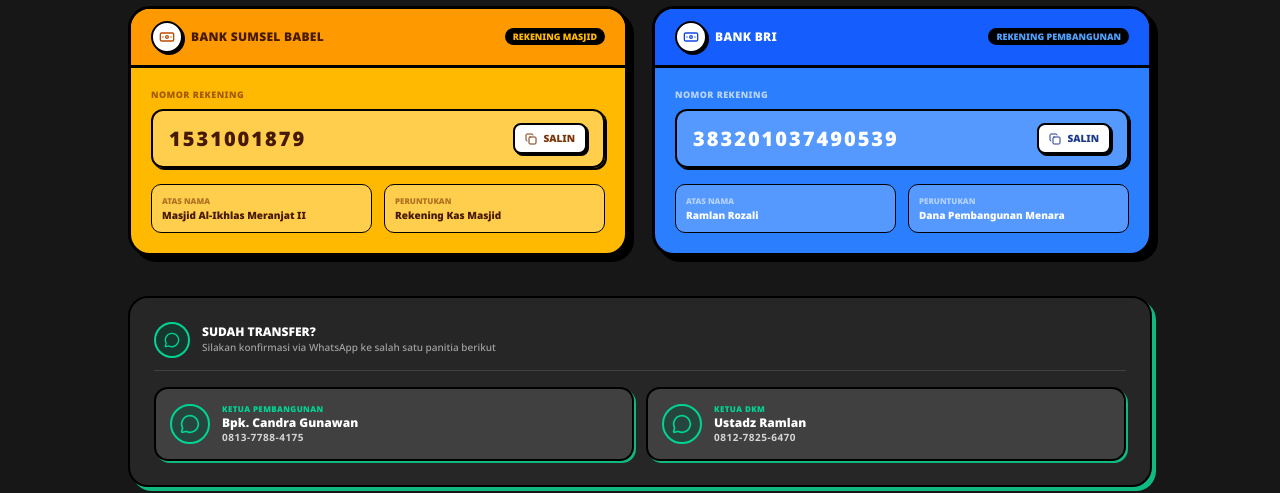
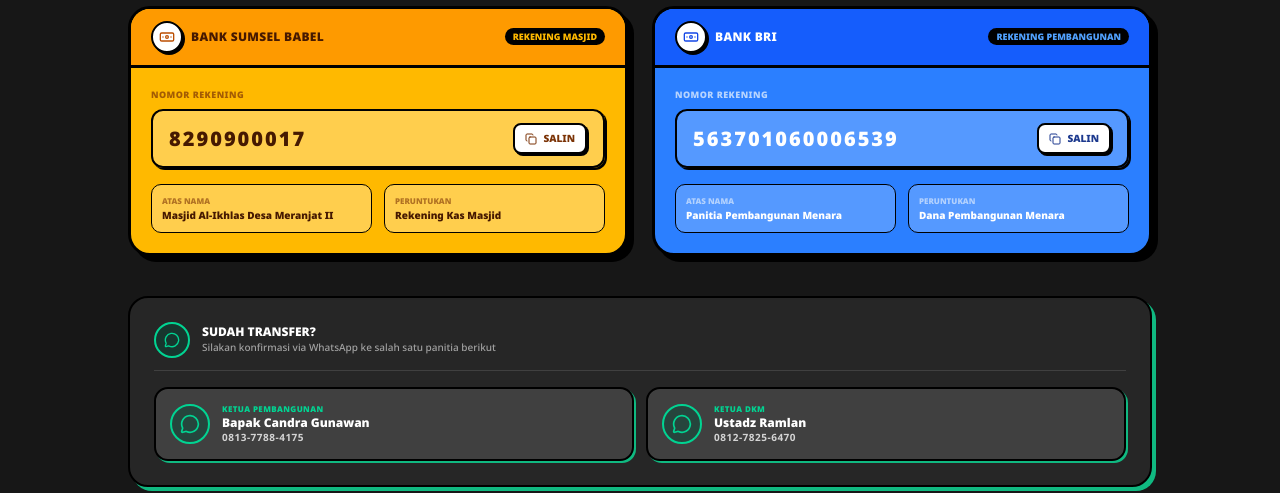
Before and after one commit to gustiaryapriandana31/menara-masjid-al-ikhlas, a Next.js app: page / in a window 1280 px wide. Shown: the part 1160-1653 px from the top of the page. Built offline with nearby package versions, Linux system fonts and the light colour scheme.

Commit message:
fix: update nomor rekening bank dan nama konfirmasi wa

```diff
--- a/src/components/shared/rekening-section.tsx
+++ b/src/components/shared/rekening-section.tsx
@@ -126,16 +126,16 @@
         <div className="grid grid-cols-1 md:grid-cols-2 gap-6">
           <RekeningCard
             bankName="Bank Sumsel Babel"
-            accountNumber="1531001879"
-            accountName="Masjid Al-Ikhlas Meranjat II"
+            accountNumber="8290900017"
+            accountName="Masjid Al-Ikhlas Desa Meranjat II"
             purpose="Rekening Kas Masjid"
             colorScheme="yellow"
             badge="Rekening Masjid"
           />
           <RekeningCard
             bankName="Bank BRI"
-            accountNumber="383201037490539"
-            accountName="Ramlan Rozali"
+            accountNumber="563701060006539"
+            accountName="Panitia Pembangunan Menara"
             purpose="Dana Pembangunan Menara"
             colorScheme="blue"
             badge="Rekening Pembangunan"
@@ -166,7 +166,7 @@
               </div>
               <div className="min-w-0">
                 <p className="text-[8px] font-black uppercase text-emerald-400 tracking-wider">Ketua Pembangunan</p>
-                <p className="text-xs font-black text-white leading-tight truncate">Bpk. Candra Gunawan</p>
+                <p className="text-xs font-black text-white leading-tight truncate">Bapak Candra Gunawan</p>
                 <p className="text-[10px] font-bold text-neutral-300 tracking-wider">0813-7788-4175</p>
               </div>
             </a>
```
Also changed, not shown: src/app/page.tsx (indentation only).
